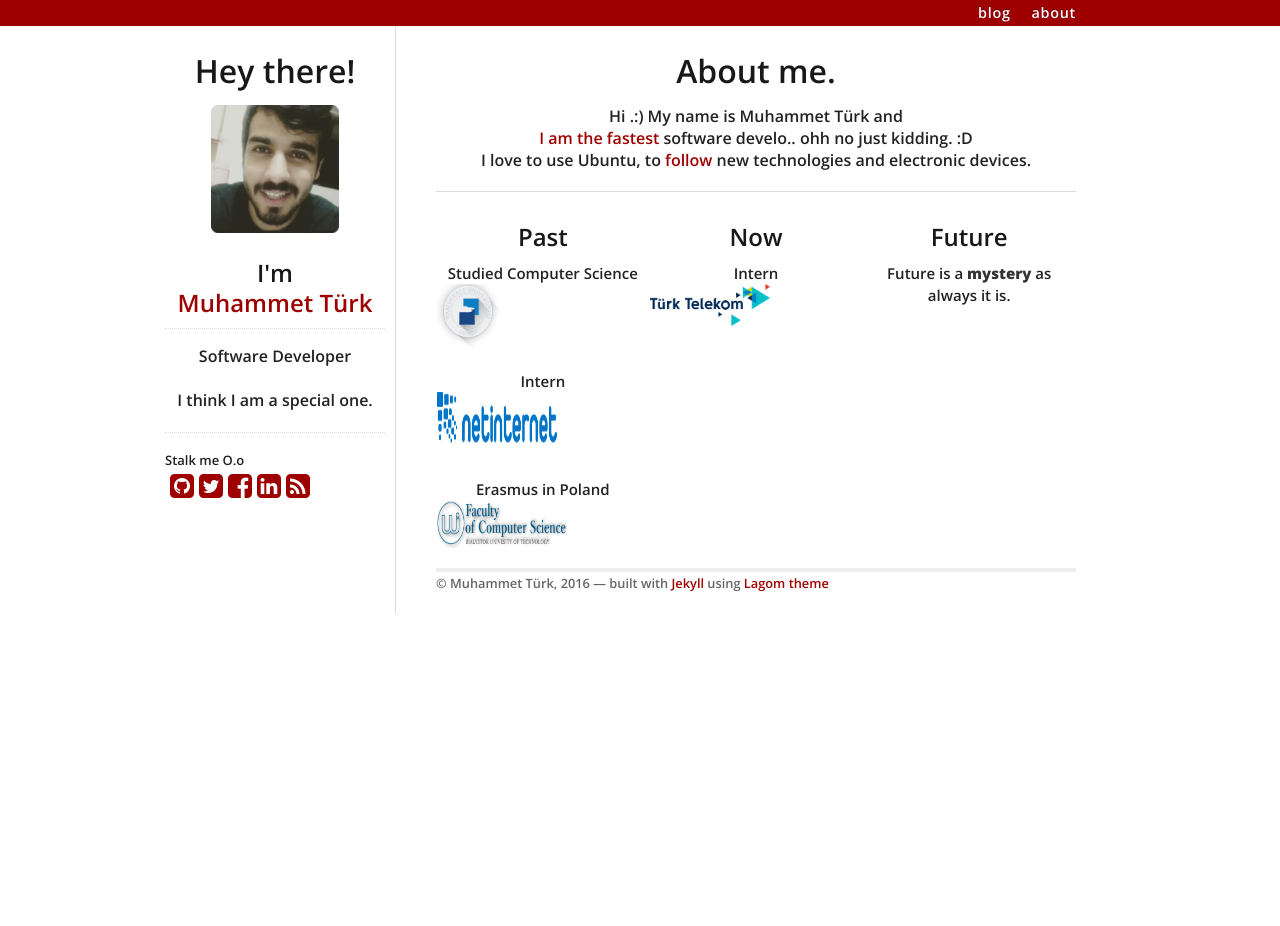
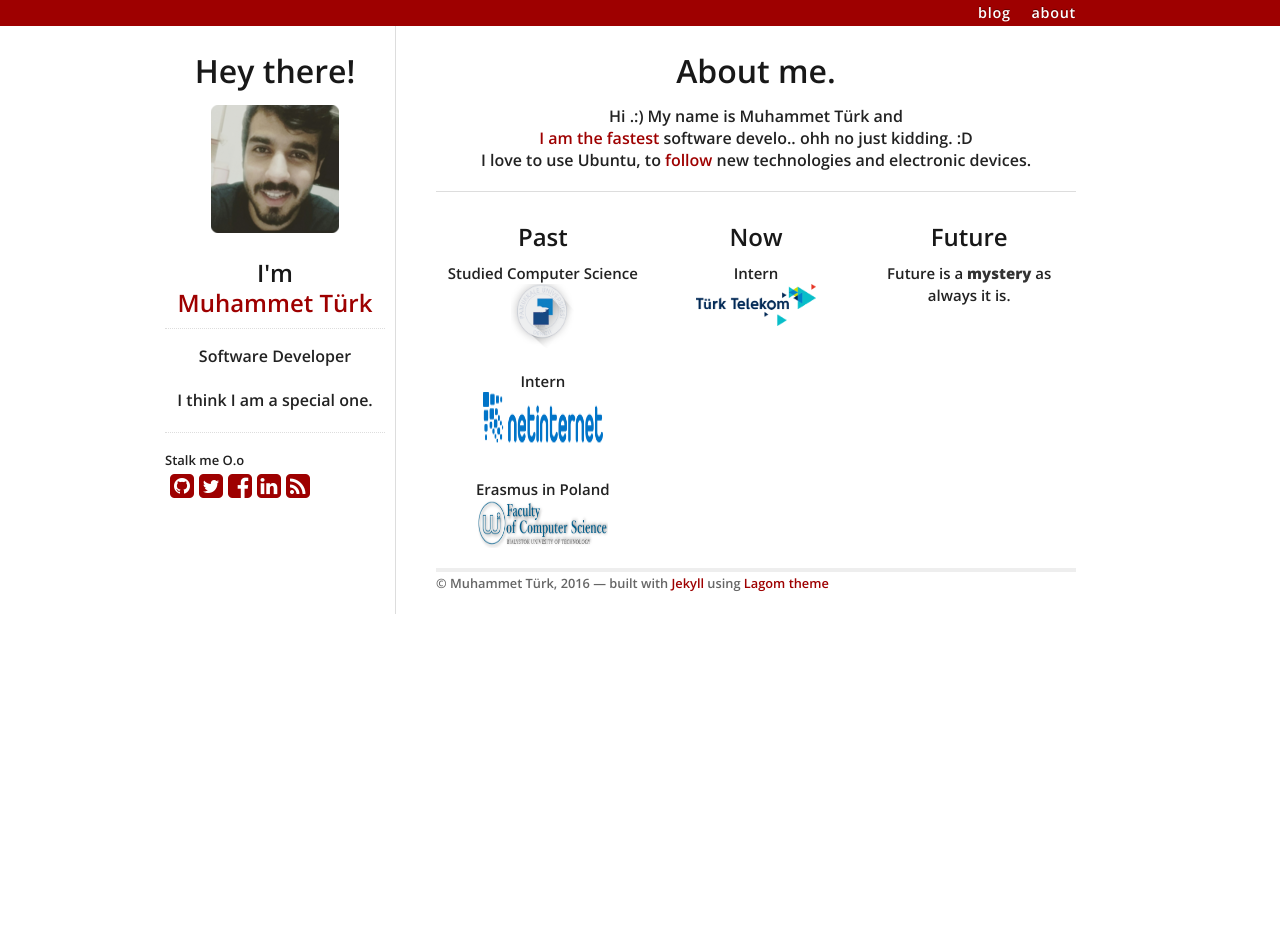
Before and after one commit to mturk111/mturk111.github.io, a Jekyll site: the page built from about.html, in a window 1280 px wide. Built offline with Jekyll 4.4.1, drawn with Linux system fonts in a browser that asks for light colours; nearby versions of some CDN libraries.

Commit message:
Update base.css

```diff
--- a/_includes/css/base.css
+++ b/_includes/css/base.css
@@ -36,6 +36,11 @@
 	height: auto;
 	width: 100%;
 	font-size: 0;
+	text-align: center;
+}
+#contpnf a img {
+    display : block;
+    margin : auto;
 }
 #left, #middle, #right {
 	display: inline-block;
```
